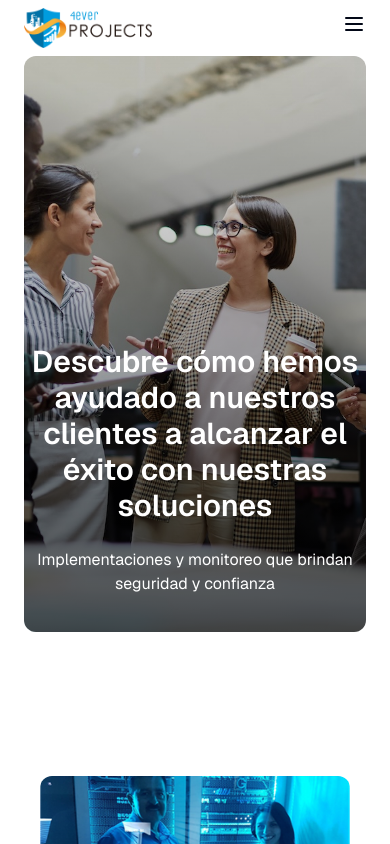
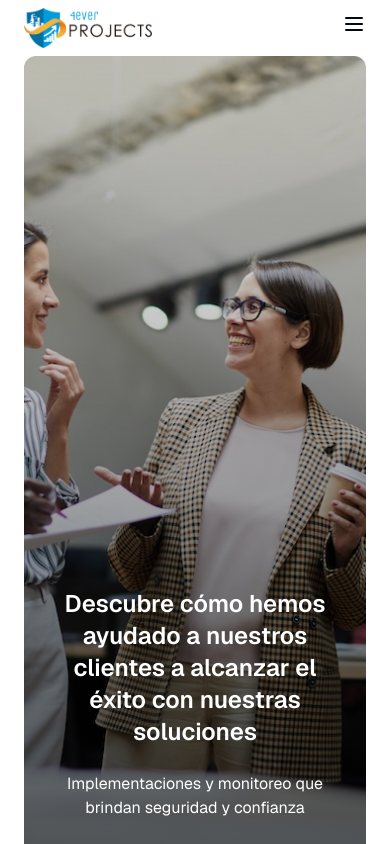
Before and after one commit to eSerranoRosete/4rs-website, a Next.js app: page /casos-de-exito in a window 390 px wide. Shown: the top 844 px of the page. Built offline with nearby package versions, Linux system fonts and the light colour scheme.

Commit message:
Refactor Page component to improve layout and responsiveness

```diff
--- a/src/app/casos-de-exito/page.tsx
+++ b/src/app/casos-de-exito/page.tsx
@@ -17,9 +17,9 @@ export default function Page() {
             src="/Office_Workers_Laughing_original_548606.jpg"
             className="absolute top-0 left-0 w-full h-full object-cover object-center -z-10"
           />
-          <div className="w-full h-full bg-gradient-to-t from-black/70 text-white to-transparent py-72 px-10 flex flex-col gap-2 items-center">
-            <div className="absolute md:left-1/2 md:-translate-x-1/2 flex flex-col gap-6">
-              <h1 className="text-3xl md:text-5xl text-center font-semibold md:max-w-4xl md:m-auto">
+          <div className="w-full bg-gradient-to-t from-black/70 text-white to-transparent h-screen md:h-[60vh] px-10 pb-20 flex flex-col gap-2 items-center justify-end">
+            <div className="flex flex-col gap-6 w-full">
+              <h1 className="text-2xl md:text-5xl text-center font-semibold md:max-w-4xl md:m-auto">
                 Descubre cómo hemos ayudado a nuestros clientes a alcanzar el
                 éxito con nuestras soluciones
               </h1>
--- a/src/app/page.tsx
+++ b/src/app/page.tsx
@@ -161,7 +161,7 @@ export default function Home() {
             <div className="p-6 text-center md:text-left row-span-full rounded-xl flex flex-col bg-muted relative overflow-hidden">
               <ParallaxImg
                 src="/world-dots.png"
-                className="absolute w-full h-full top-0 left-0 bg-cover bg-center"
+                className="absolute w-full h-full top-0 left-0 bg-cover bg-center opacity-25"
               />
               <div className="z-10 flex flex-col gap-6">
                 <p className="text-6xl font-bold tracking-tight">
```
